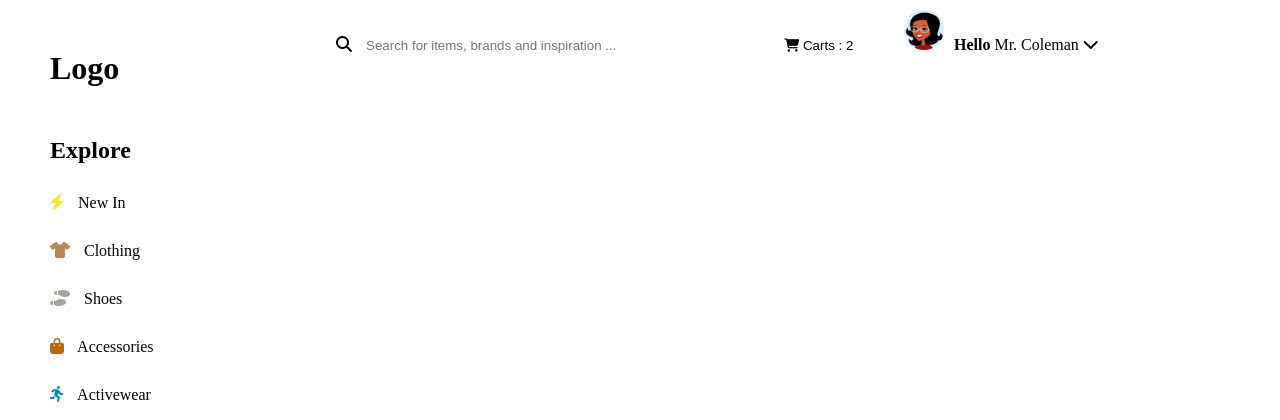
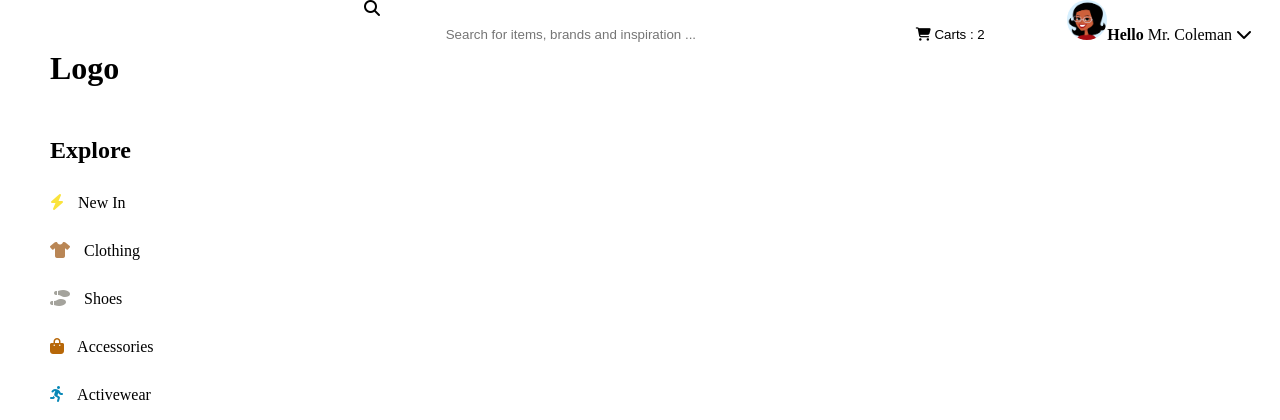
Before and after one commit to Francoise1999/Boutique, a PHP site: page / in a window 1280 px wide. Shown: the top 420 px of the page. Run offline with PHP 8.4, Linux system fonts and the light colour scheme; some libraries are stand-ins or nearby versions.

Commit message:
Add a display on the top_bar

```diff
--- a/css/style.css
+++ b/css/style.css
@@ -77,6 +77,12 @@
 /*********RIGHT SIDE********/
 
     /*******TOP BAR*******/
+
+.top_bar{
+    display: flex;
+    flex-direction: row;
+    justify-content: space-around;
+}
 .top_bar input[name="search"]{
     margin: 20px 0;
     padding: 5px 10px;
@@ -85,19 +91,17 @@
 }
 
 
-.right_side .btn-panier{
+.top_bar .btn-panier{
     background-color: #fff;
     padding: 2em;
     border: none;
 }
 
-.right_side .user{
-    margin-left: 20px;
-}
 
-.right_side img{
+
+.top_bar img{
     width: 40px;
-    margin: 10px 10px 0 0;
+    /* margin: 10px 10px 0 0; */
     border-radius: 50%;
 }
 
```
